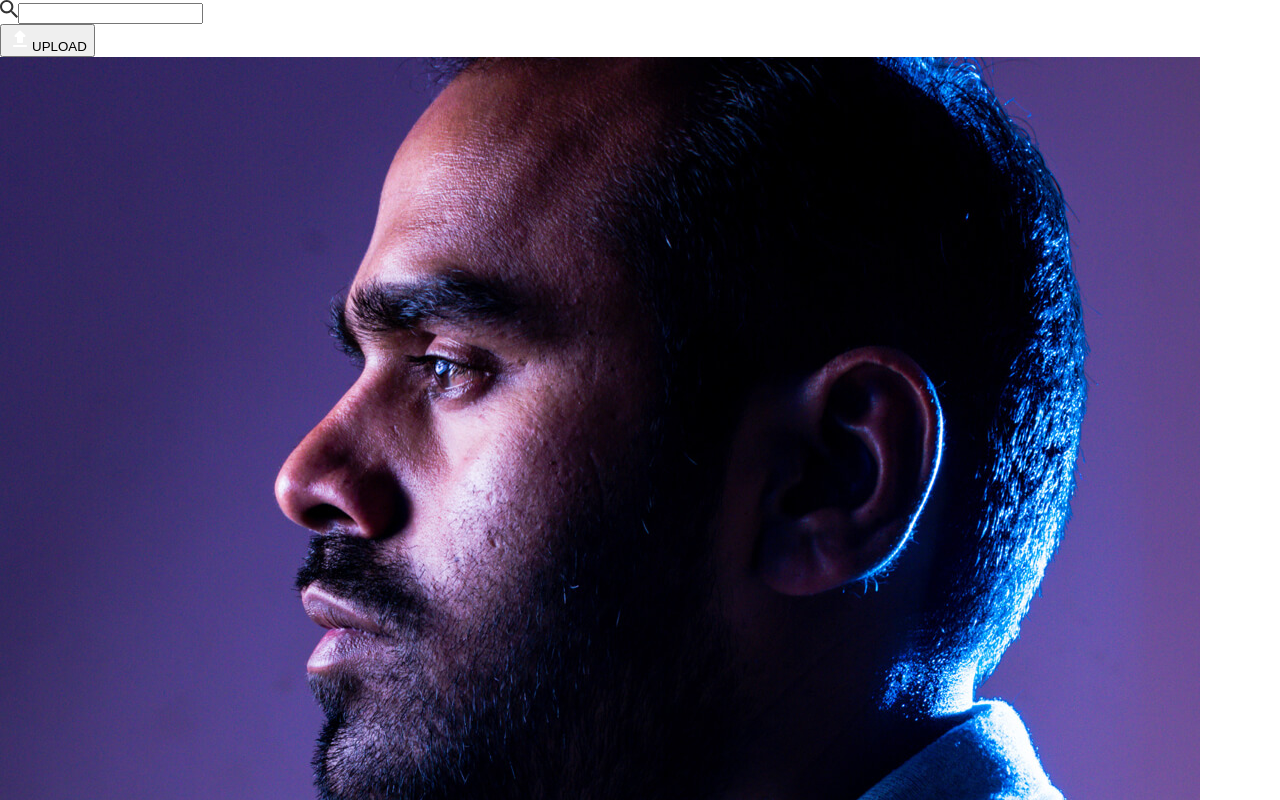
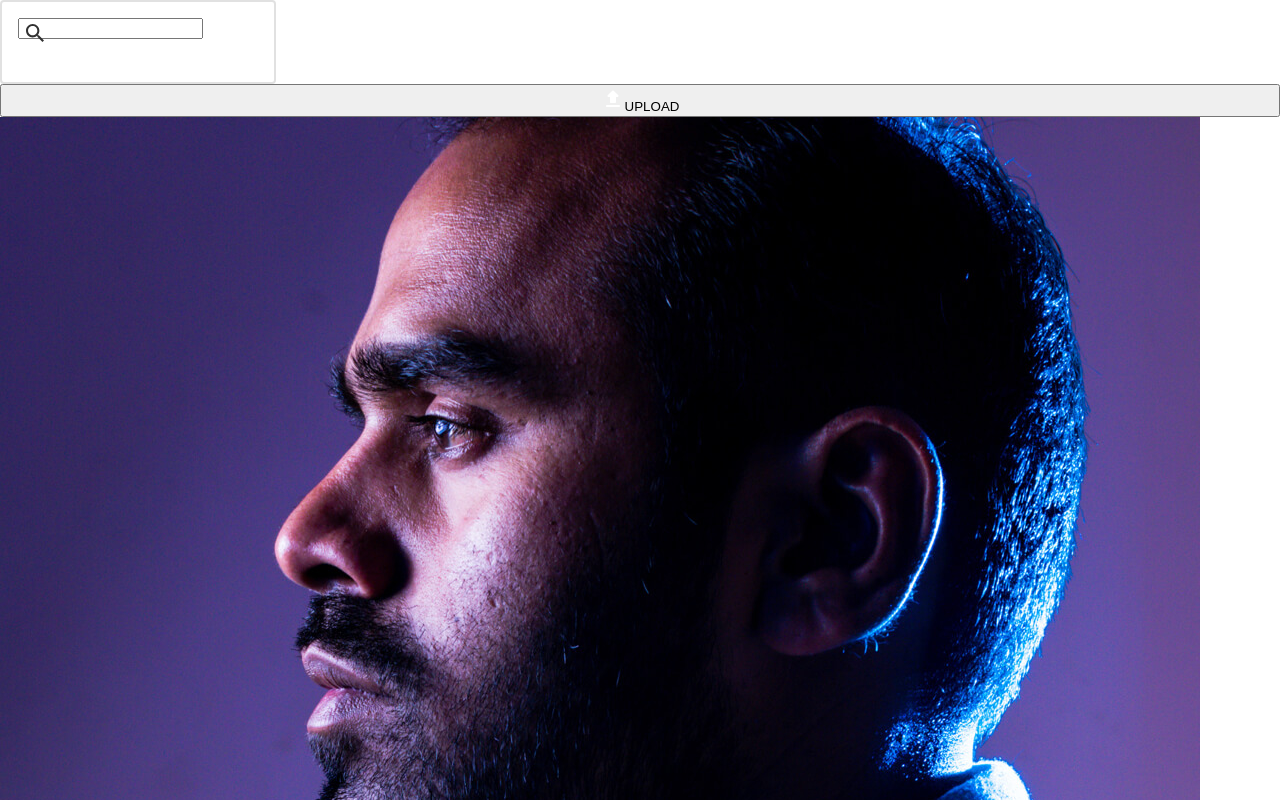
Before and after one commit to erioluwa66/brainflix, a React (Create React App) app: page / in a window 1280 px wide. Shown: the top 800 px of the page. Built offline with nearby package versions, Linux system fonts and the light colour scheme.

Commit message:
formfield styling created

```diff
--- a/src/components/NavBar/NavBar.jsx
+++ b/src/components/NavBar/NavBar.jsx
@@ -8,7 +8,7 @@ import './NavBar.scss'
 function NavBar({}) {
     return(
         <form className="navbar-form">
-            <div className="navbar-form__input">
+            <div className="navbar-form__container">
                 <img className="navbar-form__search-bar" src={searchBar} alt="search bar" />
                 <label className="navbar-form__label"/>
                 <input className="navbar-form__input"/>
--- a/src/components/NavBar/NavBar.scss
+++ b/src/components/NavBar/NavBar.scss
@@ -4,5 +4,29 @@
 
 .navbar-form {
     position: relative;
+    display: flex;
+    flex-direction: column;
+    flex-wrap: wrap;
+
+    &__container{
+        @include formfield;
+        position: relative;
+
+        @include tablet {
+            background: none;
+        }
+    }
+
+    &__search-bar {
+        position: absolute;
+        margin-left: 0.5rem;
+        bottom: 50%;
+        transform: traanslateY(50%);
+    }
+    &__input {
+
+    }
+
+
 
 }
--- a/src/styles/partials/_colors.scss
+++ b/src/styles/partials/_colors.scss
@@ -1,6 +1,6 @@
 
 //primary colors
-$primary-text: #323232;
+$primary-text-black: #323232;
 $primary-blue: #0095FF;
 $secondary-text: #AFAFAF;
 $primary-text-light: #FFFFFF;
--- a/src/styles/partials/_mixins.scss
+++ b/src/styles/partials/_mixins.scss
@@ -1,4 +1,6 @@
 @use './variables' as *;
+@use './typography' as *;
+@use './colors'as *;
 
 
 @mixin tablet {
@@ -24,3 +26,31 @@
     margin: 0;
     padding: 0;
 }
+
+@mixin formfield {
+    width: 100%;
+    height: 3rem;
+    border: 0.15rem solid $divider-line;
+    border-radius: 0.25rem;
+    padding: 1rem;
+    background-color: $alternative-text;
+    font-size: $mobile-subHeaderBody-font;
+    font-weight: $regular;
+    line-height: $mobile-subHeaderBody-lineHeight;
+
+    &::placeholder{
+        color: $primary-text-black;
+    }
+
+    &:focus {
+        outline: none;
+        border-color: $primary-text-black;
+    }
+
+    @include tablet {
+        width: 15rem;
+        height: 3rem;
+        padding: 1rem;
+
+    }
+}
```
